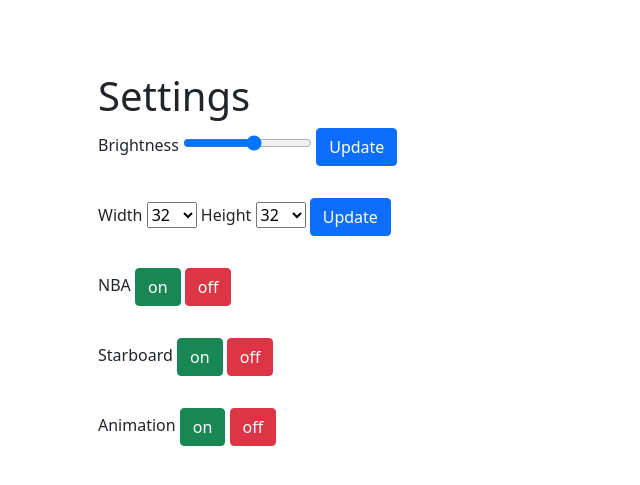
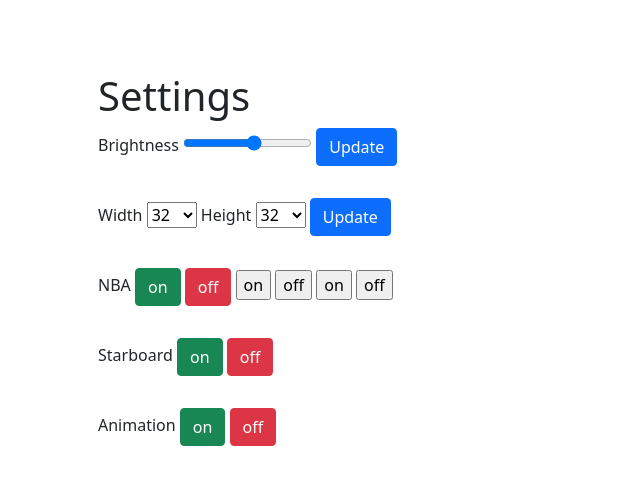
Before and after one commit to nanhoes/NBA-scoreboard, a Flask app: template client/templates/index.html in a window 1280 px wide. Shown: the part 56-541 px from the top of the page, without its empty margins (0-640 px from the left). Run offline with Flask 2, Linux system fonts and the light colour scheme; the template is opened without the code that fills it: most values are stand-ins (such as "Sample title", 1, 10 or a date in 2020); some libraries are stand-ins or nearby versions.

Commit message:
Update index.html

```diff
--- a/client/templates/index.html
+++ b/client/templates/index.html
@@ -97,6 +97,10 @@
         <label>NBA</label>
         <input {% if NBA=='on' %} disabled="disabled"{% endif %} type="submit" name="NBA" class="btn btn-success" value="on"></input>
         <input {% if NBA=='off' %} disabled="disabled"{% endif %} type="submit" name="NBA" class="btn btn-danger" value="off"></input>
+        <input {% if starboard=='on' %} disabled="disabled"{% endif %} type="submit" name="starboard" value="on"></input>
+        <input {% if starboard=='off' %} disabled="disabled"{% endif %} type="submit" name="starboard" value="off"></input>
+        <input {% if animation=='on' %} disabled="disabled"{% endif %} type="submit" name="animation" value="on"></input>
+        <input {% if animation=='off' %} disabled="disabled"{% endif %} type="submit" name="animation" value="off"></input>
       </div>
     </form>
     </form>
```
